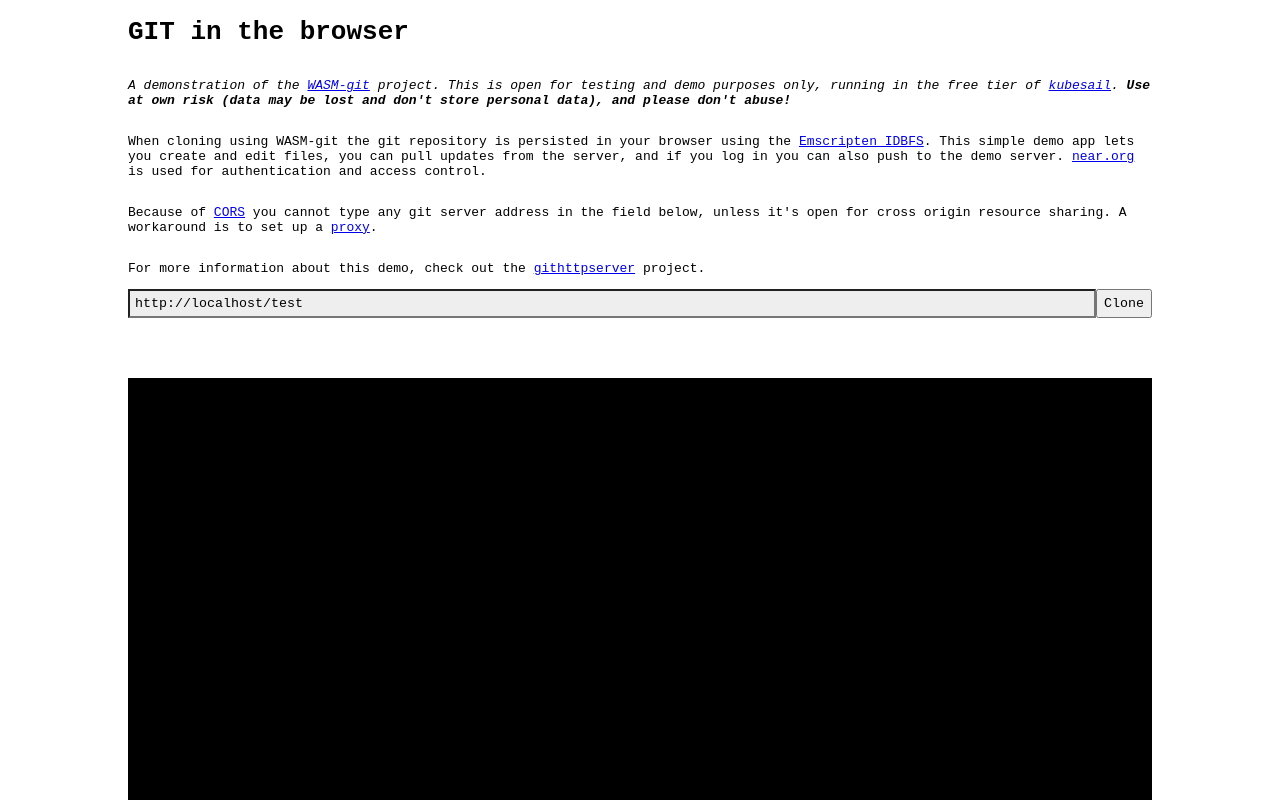
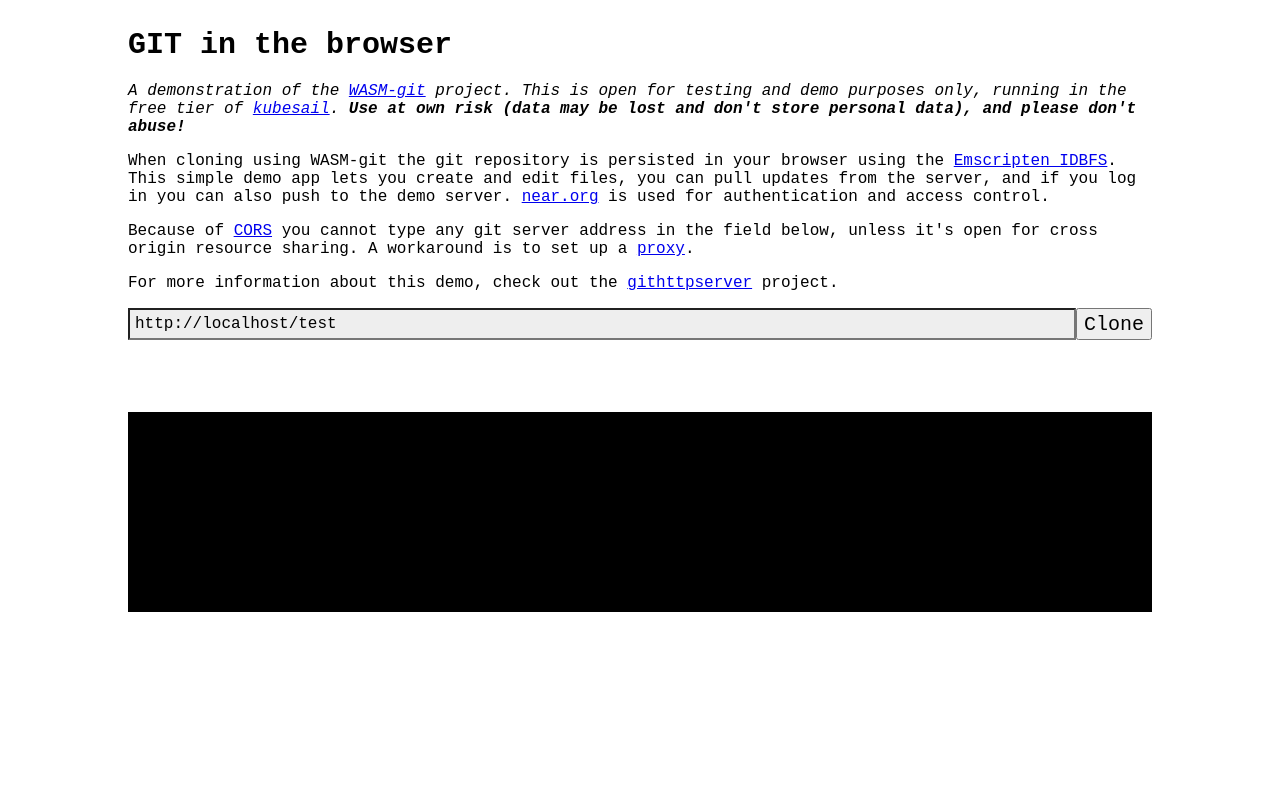
Before and after one commit to petersalomonsen/githttpserver, a website: page public/index.html in a window 1280 px wide. Drawn offline with nearby package versions, Linux system fonts and the light colour scheme; a script that the page names is missing.

Commit message:
fix page layout
fix that everything moved to the right in chrome

```diff
--- a/public/index.html
+++ b/public/index.html
@@ -4,17 +4,19 @@
         <style>
             * {
                 font-family: monospace;
+                font-size: 16px;
+            }
+            h1 {
+                font-size: 30px;
             }
             body {
                 display: flex;
                 justify-content: center;
             }
+            button {
+                font-size: 20px;
+            }
             #contentarea {
-                display: flex;
-                flex-direction: column;
-                position: absolute;
-                top: 0px;
-                bottom: 0px;
                 max-width: 1024px;
             }
         </style>
```
